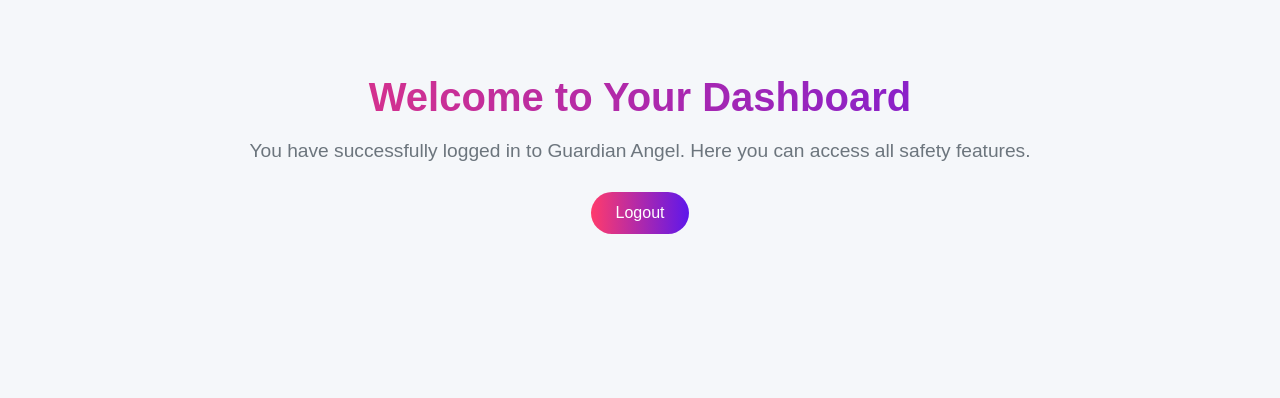
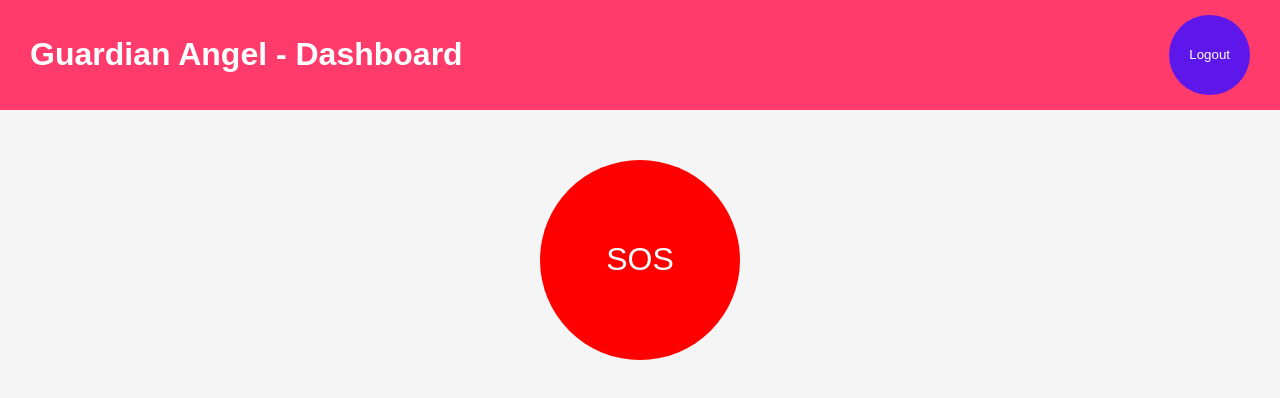
Before and after one commit to Alert9820/Women-Safety, a website: page public/main.html in a window 1280 px wide. Drawn offline with Linux system fonts and the light colour scheme; sample sign-in values are in the browser's storage.

Commit message:
Update main.html

```diff
--- a/public/main.html
+++ b/public/main.html
@@ -6,46 +6,56 @@
     <title>Guardian Angel - Dashboard</title>
     <link rel="stylesheet" href="https://cdnjs.cloudflare.com/ajax/libs/font-awesome/6.4.0/css/all.min.css">
     <style>
-        body {
-            font-family: 'Poppins', sans-serif;
-            background: #f5f7fa;
-            color: #1e1c2a;
-            padding: 40px;
-            text-align: center;
-        }
-        h1 {
-            font-size: 2.5rem;
-            margin-bottom: 20px;
-            background: linear-gradient(to right, #ff3b6c, #5e17eb);
-            -webkit-background-clip: text;
-            -webkit-text-fill-color: transparent;
-        }
-        p {
-            font-size: 1.2rem;
-            color: #6c757d;
-            margin-bottom: 30px;
-        }
-        .btn-logout {
-            padding: 12px 25px;
-            border: none;
-            border-radius: 50px;
-            background: linear-gradient(to right, #ff3b6c, #5e17eb);
-            color: white;
-            font-size: 1rem;
-            cursor: pointer;
-        }
+        body { font-family: 'Poppins', sans-serif; background: #f5f5f5; margin: 0; padding: 0; }
+        header { display: flex; justify-content: space-between; padding: 15px 30px; background: #ff3b6c; color: white; }
+        .btn { padding: 10px 20px; border: none; border-radius: 50px; cursor: pointer; color: white; background: #5e17eb; }
+        .sos-button { width: 200px; height: 200px; border-radius: 50%; background: red; color: white; font-size: 32px; display: flex; align-items: center; justify-content: center; margin: 50px auto; cursor: pointer; }
     </style>
 </head>
 <body>
-    <h1>Welcome to Your Dashboard</h1>
-    <p>You have successfully logged in to Guardian Angel. Here you can access all safety features.</p>
-    <button class="btn-logout" onclick="logout()">Logout</button>
+    <header>
+        <h1>Guardian Angel - Dashboard</h1>
+        <button class="btn" id="logoutBtn">Logout</button>
+    </header>
+
+    <div class="sos-button" id="sosBtn">SOS</div>
 
     <script>
-        function logout() {
-            // Redirect to homepage
+        let currentUser = JSON.parse(localStorage.getItem('user'));
+
+        if(!currentUser){
+            alert('Please login first');
             window.location.href = '/';
         }
+
+        document.getElementById('logoutBtn').addEventListener('click', () => {
+            localStorage.removeItem('user');
+            window.location.href = '/';
+        });
+
+        document.getElementById('sosBtn').addEventListener('click', () => {
+            if(!navigator.geolocation){
+                alert('Geolocation not supported!');
+                return;
+            }
+
+            navigator.geolocation.getCurrentPosition(position => {
+                const lat = position.coords.latitude;
+                const lng = position.coords.longitude;
+
+                fetch('/sos', {
+                    method: 'POST',
+                    headers: { 'Content-Type': 'application/json' },
+                    body: JSON.stringify({ userId: currentUser._id, lat, lng })
+                })
+                .then(res => res.json())
+                .then(data => {
+                    if(data.success) alert('SOS sent successfully!');
+                    else alert('Error sending SOS: ' + data.message);
+                })
+                .catch(err => console.error(err));
+            });
+        });
     </script>
 </body>
 </html>
```
